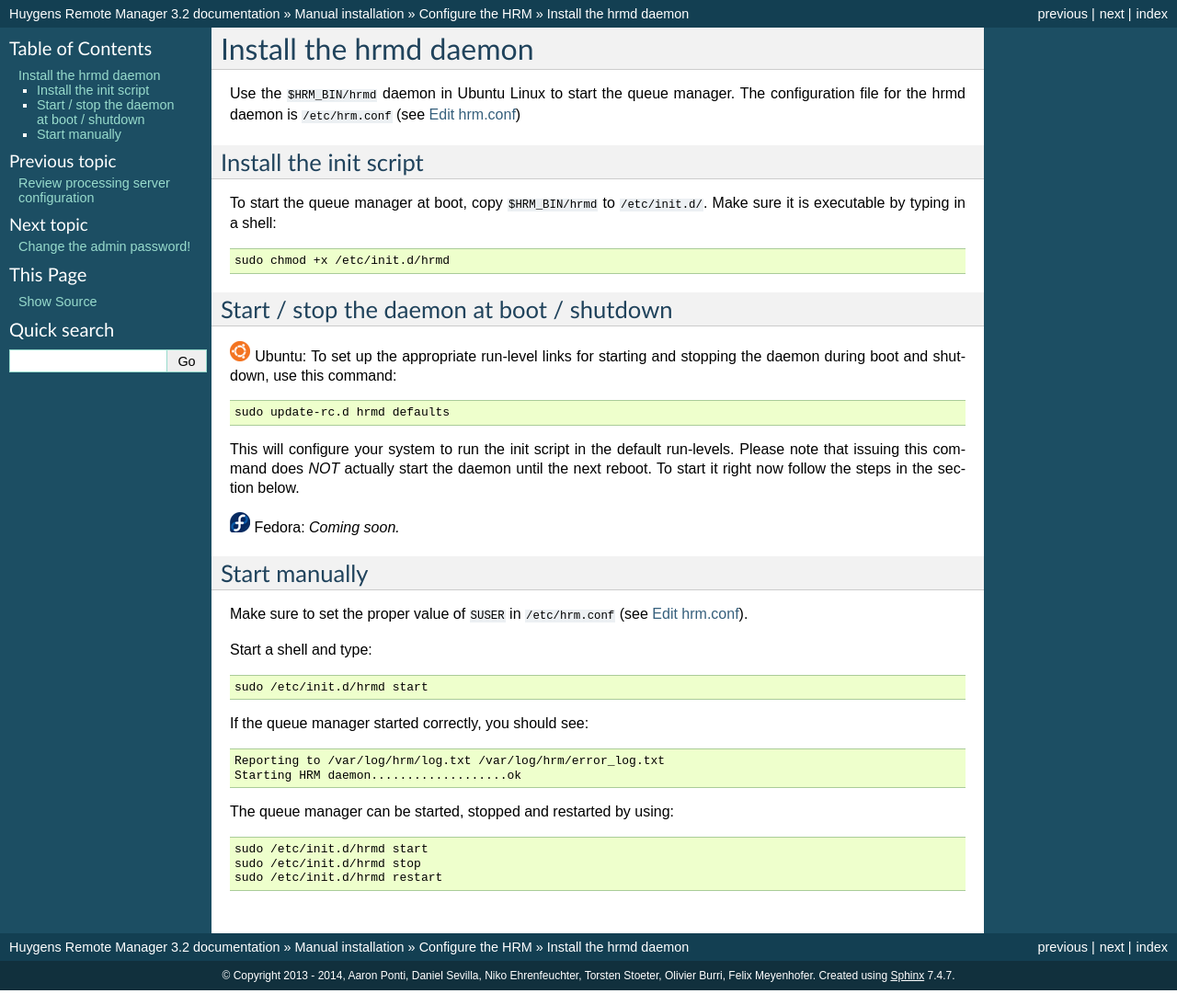
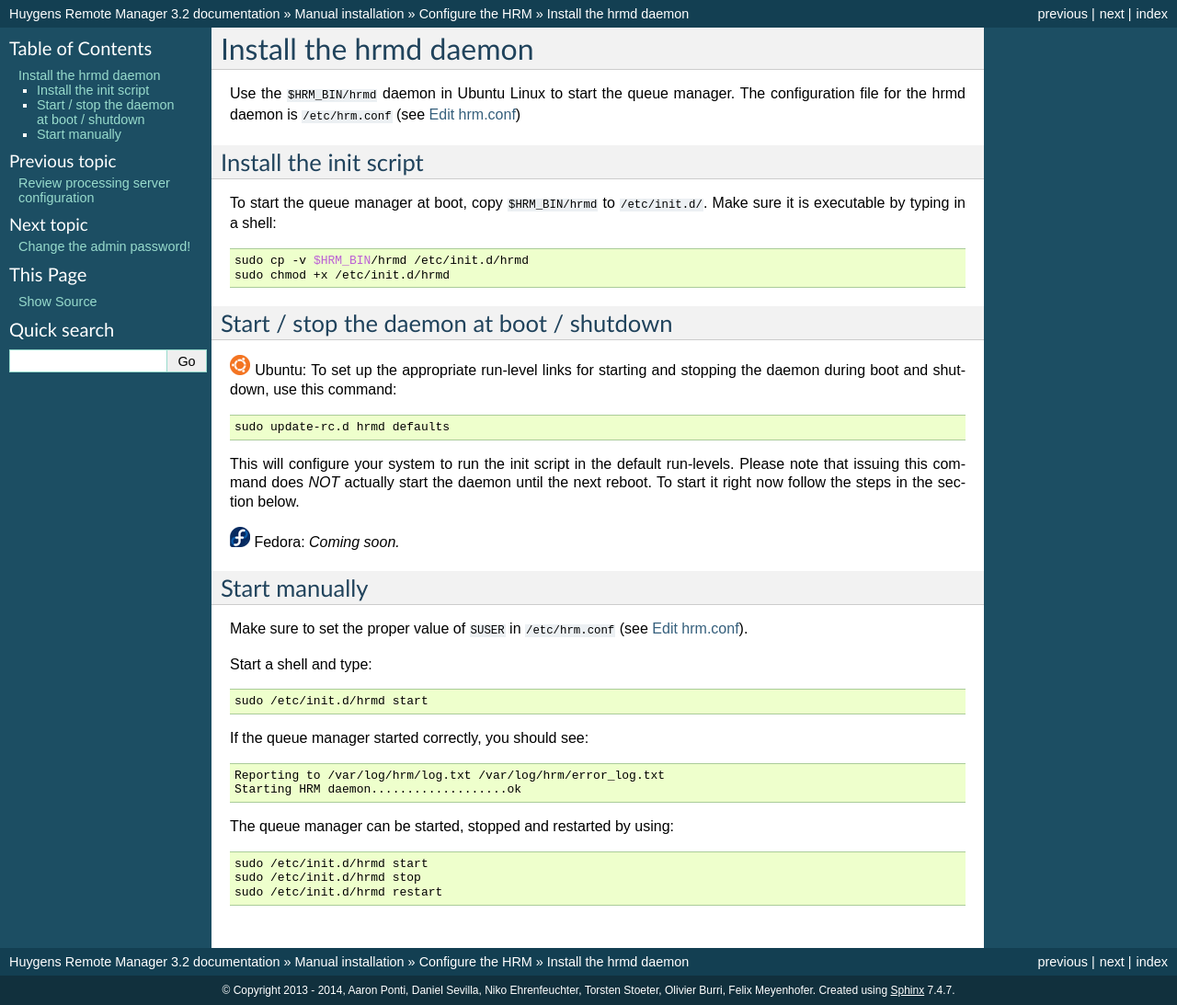
Before and after one commit to aarpon/hrm_docs, a Sphinx documentation site: the page built from docs/hrm_daemon.rst, in a window 1280 px wide. Shown: the whole page at 92% size. Built offline with Sphinx 7.4.7, drawn with Linux system fonts in a browser that asks for light colours.

Commit message:
Add copy command to init script section.

```diff
--- a/docs/hrm_daemon.rst
+++ b/docs/hrm_daemon.rst
@@ -18,6 +18,7 @@
 
 .. code-block:: sh
 
+    sudo cp -v $HRM_BIN/hrmd /etc/init.d/hrmd
     sudo chmod +x /etc/init.d/hrmd
 
 Start / stop the daemon at boot / shutdown
```
